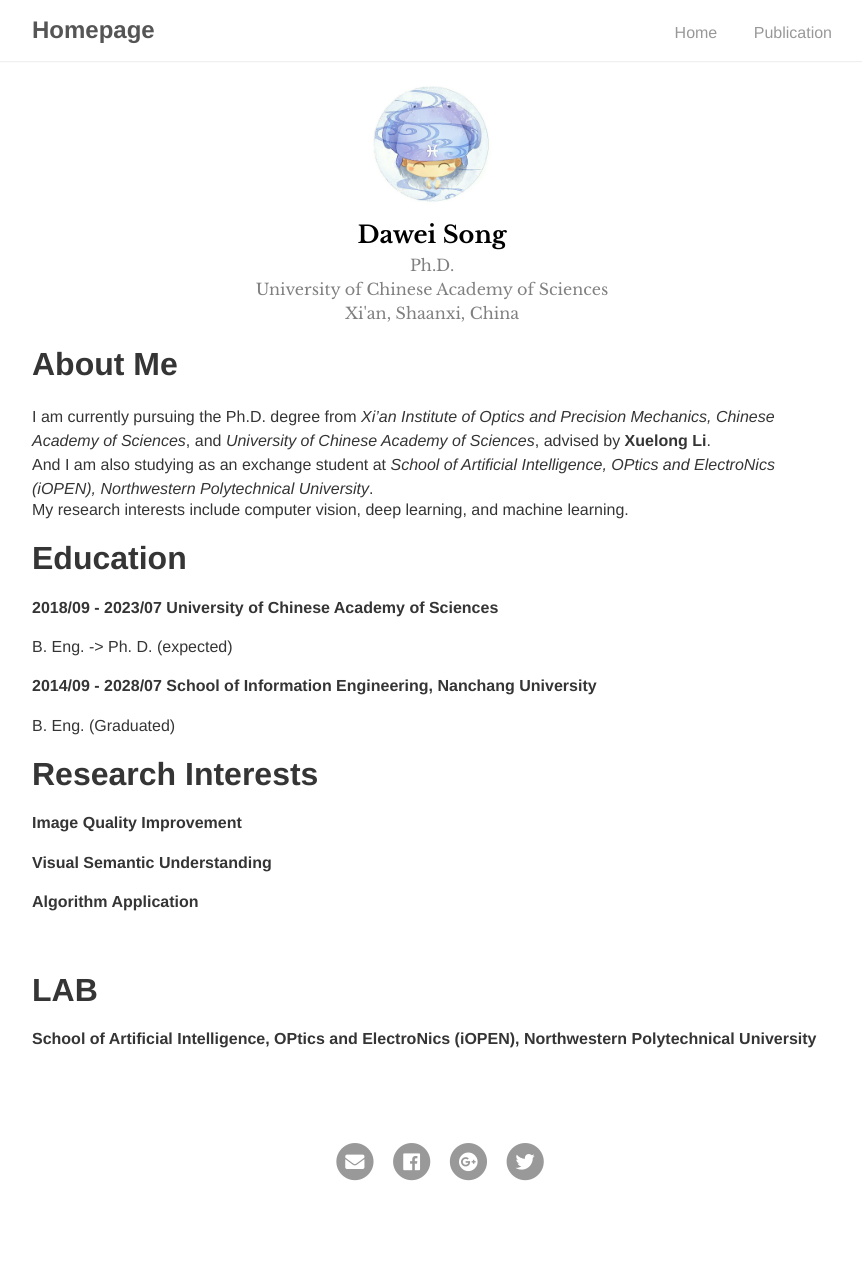
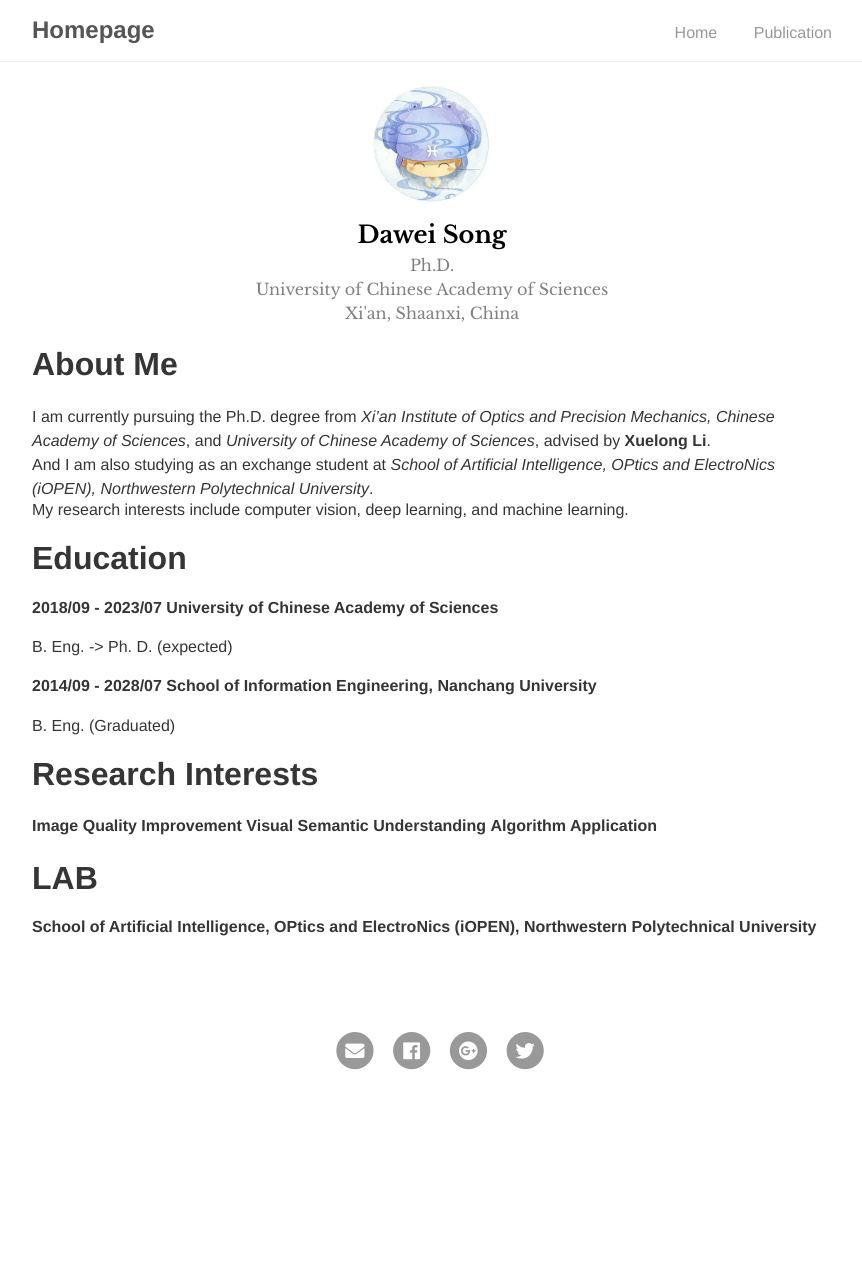
Before and after one commit to songxijuan/home, a Jekyll site: the page built from index.md, in a window 1280 px wide. Shown: the whole page, without its empty margins (208-1070 px from the left). Built offline with Jekyll 4.4.1, drawn with Linux system fonts in a browser that asks for light colours; our own code applies the rules of GitHub Pages for plain Markdown files; after the commit the page ends 1152 px from its top, so only the background shows below that.

```diff
--- a/index.md
+++ b/index.md
@@ -16,9 +16,9 @@ B. Eng. (Graduated)
 <br/>
 
 # Research Interests
-#### Image Quality Improvement
-#### Visual Semantic Understanding
-#### Algorithm Application
+__Image Quality Improvement__
+__Visual Semantic Understanding__
+__Algorithm Application__
 <br/>
 
 # LAB
```
